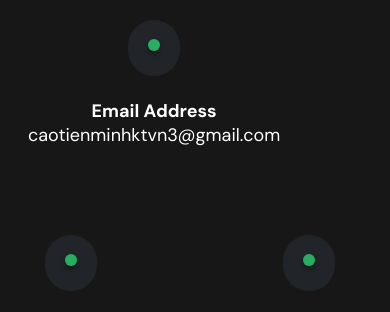
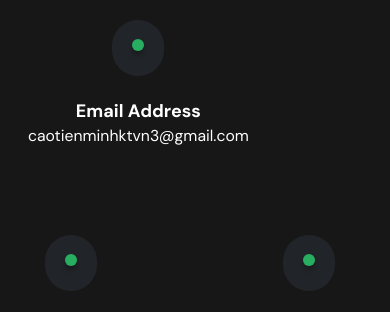
Before and after one commit to 22120207/tienminh-portfolio, a website: page index.html in a window 390 px wide. Shown: the part 1560-1872 px from the top of the page. Drawn offline with nearby package versions, Linux system fonts and the light colour scheme.

Commit message:
fix responsive for email address

```diff
--- a/index.html
+++ b/index.html
@@ -112,7 +112,7 @@
 
                   <p class="text-center fw-semibold mt-4">Email Address</p>
                   <p class="text-center fw-normal" style="margin-top: -15px">
-                    caotienminhktvn3@gmail.com
+                    <small>caotienminhktvn3@gmail.com</small>
                   </p>
                 </div>
               </div>
```
